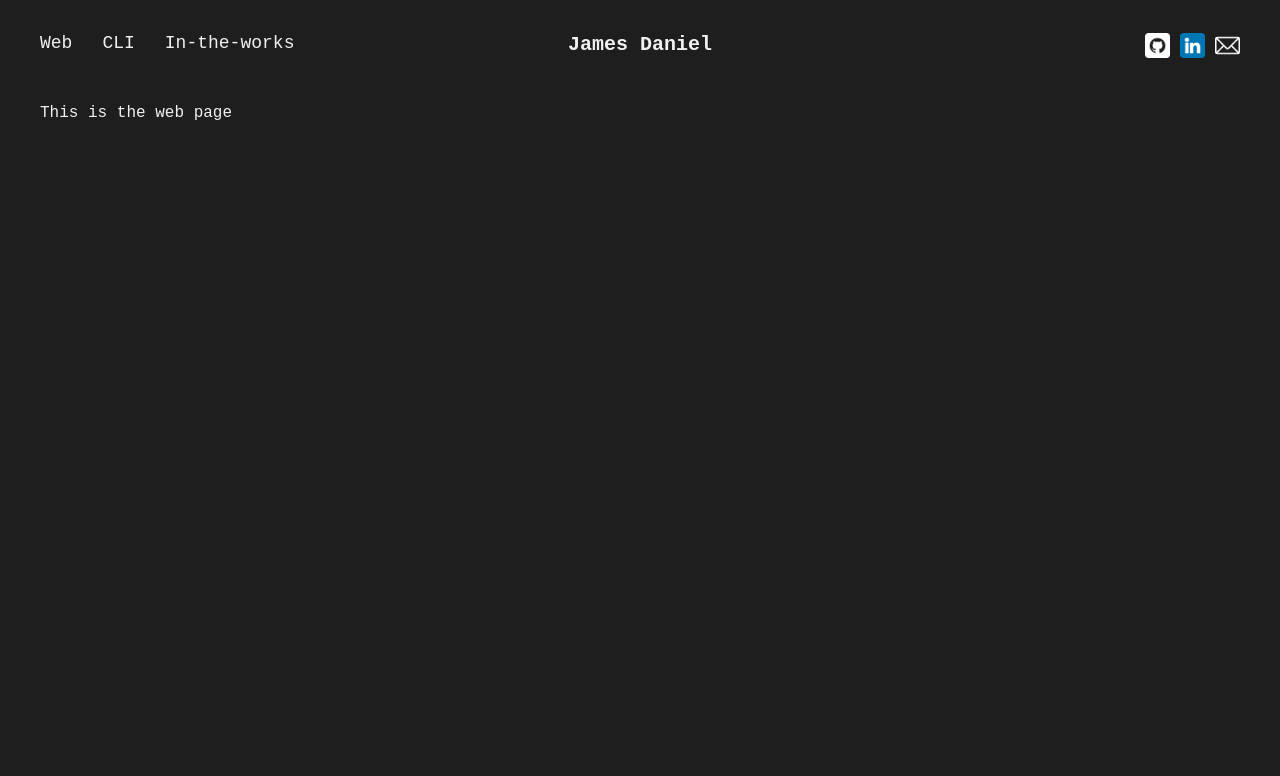
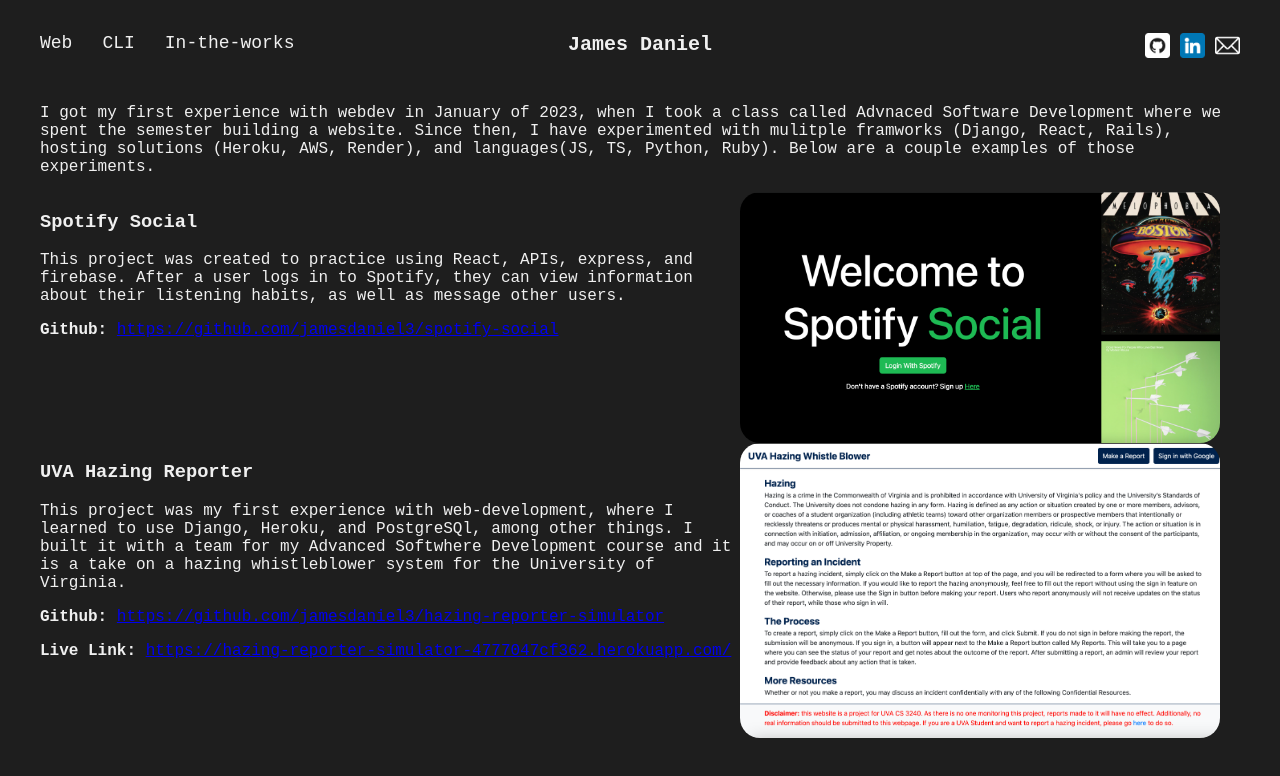
Before and after one commit to jamesdaniel3/portfolio, a React (Vite) app in the folder portfolio_client/: page /web in a window 1280 px wide. Shown: the top 776 px of the page. Built offline with nearby package versions, Linux system fonts and the light colour scheme.

Commit message:
added web content to the web dev page

```diff
--- a/portfolio_client/src/routes/Home.jsx
+++ b/portfolio_client/src/routes/Home.jsx
@@ -1,4 +1,3 @@
-import WebWork from "../components/WebWork";
 import "../styles/home.css";
 
 export default function Home() {
@@ -10,8 +9,10 @@
           <p className="subtext">
             I'm a developer with expereince in fullstack development. I'm
             passionate about programming because I love solving problems and the
-            practice provides ample opportunity to do so. Please check out some
-            of my recent projects below and feel free to contact me.
+            practice provides ample opportunity to do so. I built this site to
+            display my work. On this page, you will find a couple of my
+            projectss, but feel free to navigate the site to get a larger sample
+            of my work.
           </p>
         </div>
       </div>
--- a/portfolio_client/src/routes/Web.jsx
+++ b/portfolio_client/src/routes/Web.jsx
@@ -1,8 +1,19 @@
+import WebWork from "../components/WebWork";
+
 export default function Web() {
   return (
     <>
       <div className="page-content web-page-content">
-        <p> This is the web page</p>
+        <p>
+          {" "}
+          I got my first experience with webdev in January of 2023, when I took
+          a class called Advnaced Software Development where we spent the
+          semester building a website. Since then, I have experimented with
+          mulitple framworks (Django, React, Rails), hosting solutions (Heroku,
+          AWS, Render), and languages(JS, TS, Python, Ruby). Below are a couple
+          examples of those experiments.
+        </p>
+        <WebWork />
       </div>
     </>
   );
```
